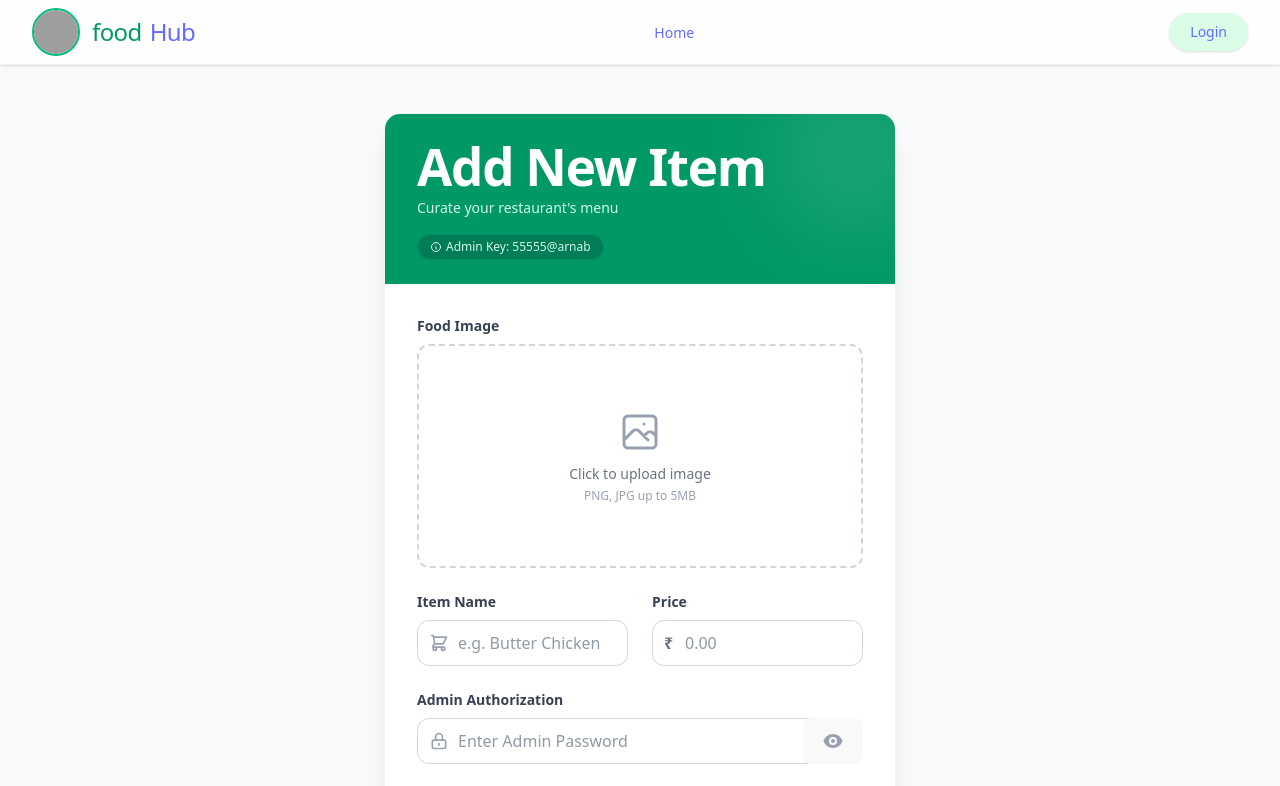
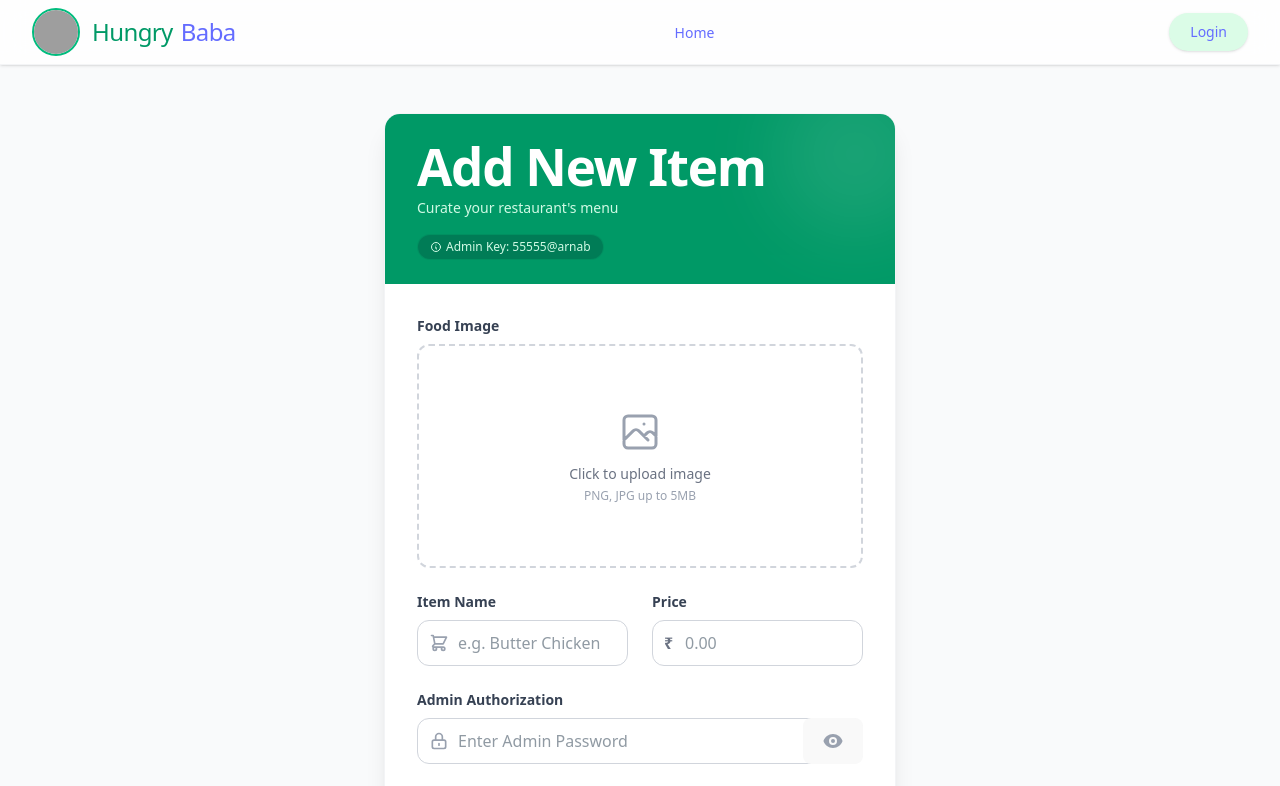
Before and after one commit to arnabadhikaryy/UEMFOODFRONTEND, a React (Vite) app: page /addfood in a window 1280 px wide. Shown: the top 786 px of the page. Built offline with nearby package versions, Linux system fonts and the light colour scheme; grey boxes are pictures that could not be loaded.

Commit message:
update design

```diff
--- a/src/component/home.jsx
+++ b/src/component/home.jsx
@@ -129,9 +129,6 @@ const MenuPage = () => {
 
         {/* Header Section */}
         <div className="text-center mb-12">
-          <h1 className="text-4xl font-extrabold text-gray-950 sm:text-5xl tracking-tight">
-            Explore Our <span className="text-emerald-600">Menu</span>
-          </h1>
           <p className="mt-4 max-w-xl mx-auto text-lg text-gray-600">
             Freshly prepared dishes made with passion.
           </p>
--- a/src/component/navbar.jsx
+++ b/src/component/navbar.jsx
@@ -54,7 +54,7 @@ const Navbar = () => {
               className="w-12 h-12 rounded-full object-cover border-2 border-emerald-500"
             />
             <Link to="/" className="flex items-center gap-2 text-2xl font-extrabold tracking-tight text-gray-900 transition-transform hover:scale-105">
-              <span className="text-emerald-600">food</span> Hub
+              <span className="text-emerald-600">Hungry</span> Baba
             </Link>
           </div>
 
```
